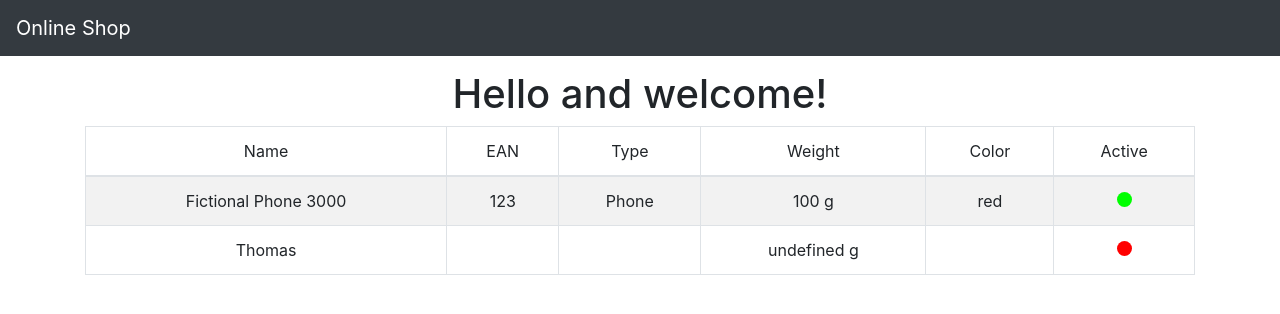
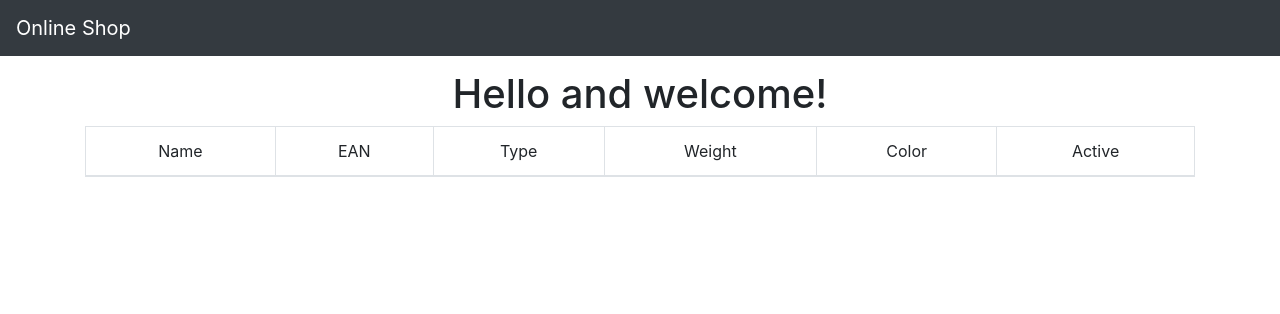
Before and after one commit to 4utomatas/ReactjsApp, a React (Create React App) app: page / in a window 1280 px wide. Shown: the top 314 px of the page. Built offline with nearby package versions, Linux system fonts and the light colour scheme.

Commit message:
implementing localStorage

```diff
--- a/package.json
+++ b/package.json
@@ -30,5 +30,8 @@
       "last 1 firefox version",
       "last 1 safari version"
     ]
+  },
+  "devDependencies": {
+    "json-loader": "^0.5.7"
   }
 }
--- a/src/App.js
+++ b/src/App.js
@@ -1,14 +1,16 @@
 import React from 'react';
-import logo from './logo.svg';
+// import logo from './logo.svg';
 import './App.css';
 import './bootstrap/css/bootstrap.css';
 
+AddToLocalStorage();
+
 function App() {
+  // DataStorage();
   return (
     <div className="App">
-
       <header className="">
-        <Navbar />
+        <Navbar/>
         <h1>Hello and welcome!</h1>
       </header>
       <div className="container">
@@ -17,11 +19,52 @@ function App() {
     </div>
   );
 }
+// function DataStorage() {
+//   // Storing data:
+//   var myObj = { Name: "Fictional Phone 3000", EAN: "123abc", Type: "Phone", Weight: "100", Color: "red", Active: "false"};
+//   var myJSON = JSON.stringify(myObj);
+//   localStorage.setItem("testJSON", myJSON);
+
+//   // Retrieving data:
+//   var text = localStorage.getItem("testJSON");
+//   var textParsed = JSON.parse(text);
+//   return textParsed;
+// }
+// function DataDisplay() {
+//   var object = DataStorage();
+
+//   return (
+//   <div>
+//     {object.Name + " is " + object.Color + " color. "}
+//   </div>);
+
+// }
+
+
+function AddToLocalStorage() {
+  var arr = [
+    { Name: "Fictional Phone 3000", EAN: "5165157459314", Type: "Phone", Weight: "100", Color: "Red", Active: "false" },
+    { Name: "Fictional Phone 3001", EAN: "8214110681686", Type: "Phone", Weight: "127", Color: "Black", Active: "false" },
+    { Name: "Fictional Phone 3001", EAN: "5787798767753", Type: "Phone", Weight: "127", Color: "Silver", Active: "true"},
+    { Name: "Fictional Phone 3002", EAN: "3913406269384", Type: "Phone", Weight: "107", Color: "Gold", Active: "false"},
+    { Name: "Fictional Phone 3002", EAN: "3913406269384", Type: "Phone", Weight: "107", Color: "Gold", Active: "false"},
+    { Name: "Fictional Phone 3003", EAN: "6976202303917", Type: "Phone", Weight: "106", Color: "Rose Gold", Active: "false"},
+    { Name: "Tank toy", EAN: "7483869738297", Type: "Toy", Weight: "500", Color: "khaki", Active: "true"}
+  ];
+
+  for( var el in arr) {
+    var myJSON = JSON.stringify(el);
+    localStorage.setItem(el.EAN, el);
+  }
+}
+
+
+
 function Navbar() {
   // navbar
   return(
-    <nav class="navbar fixed-top navbar-dark bg-dark">
-      <a class="navbar-brand" href="#">Online Shop</a>
+    <nav className="navbar fixed-top navbar-dark bg-dark">
+      <a className="navbar-brand" href="#top">Online Shop</a>
     </nav>
   );
 }
@@ -39,46 +82,69 @@ function ProductTable() {
         </tr>
       </thead>
       <tbody>
-      <Product name="Fictional Phone 3000" EAN="123" type="Phone" weight="100" color="red" active="false" />
-      <Product name="Thomas"/>
+
       </tbody>
     </table>
   );
+}
+
+function ParseData() {
+  for(var el in localStorage) {
 
   }
+}
+
+
+
+
 class Product extends React.Component{
   constructor(props) {
     super(props);
+    if(props.active === "true"){
+      this.state = {isActive: true};
+    }
+    else this.state = {isActive: false};
+
     this.Name = props.name;
     this.EAN = props.EAN;
     this.Type = props.type;
     this.Weight = props.weight;
     this.Color = props.color;
-    this.active = props.active;
+
+    // This binding is necessary to make `this` work in the callback
+    this.ChangeStatus = this.ChangeStatus.bind(this);
   }
-  dot() {
-    if(this.active) {
-      return <span class={"dot dot-green"}></span>;
+  ChangeStatus() {
+    this.setState(state => ({
+      isActive: !state.isActive
+    }));
+  }
+  DisplayDot() {
+    if(this.state.isActive) {
+      return <a href="#" onClick={this.ChangeStatus}><span className={"dot dot-green"}></span></a>;
     }
     else {
-      return <span class={"dot dot-red"}></span>;
+      return <a href="#" onClick={this.ChangeStatus}><span className={"dot dot-red"}></span></a>;
     }
 
+  }
+  DisplayWeight() {
+    if(this.Weight) {
+      return this.Weight + " g.";
+    }
+    else {
+      return "No specified value";
+    }
   }
   render() {
     return (
       <tr>
-        <td>
-          {this.Name}
-        </td>
-        <td>
-          {this.EAN}
-        </td>
+        <td> {this.Name} </td>
+        <td> {this.EAN} </td>
         <td> {this.Type} </td>
-        <td> {this.Weight + " g"} </td>
+        <td> {this.DisplayWeight()} </td>
         <td> {this.Color} </td>
-
-        <td> {this.dot()} </td>
+        <td> {this.DisplayDot()} </td>
       </tr>
     );
   }
```
Also changed, not shown: 1 other file (tests, documents, lock files or other folders). Lines whose indentation alone changed are shown as unchanged.
